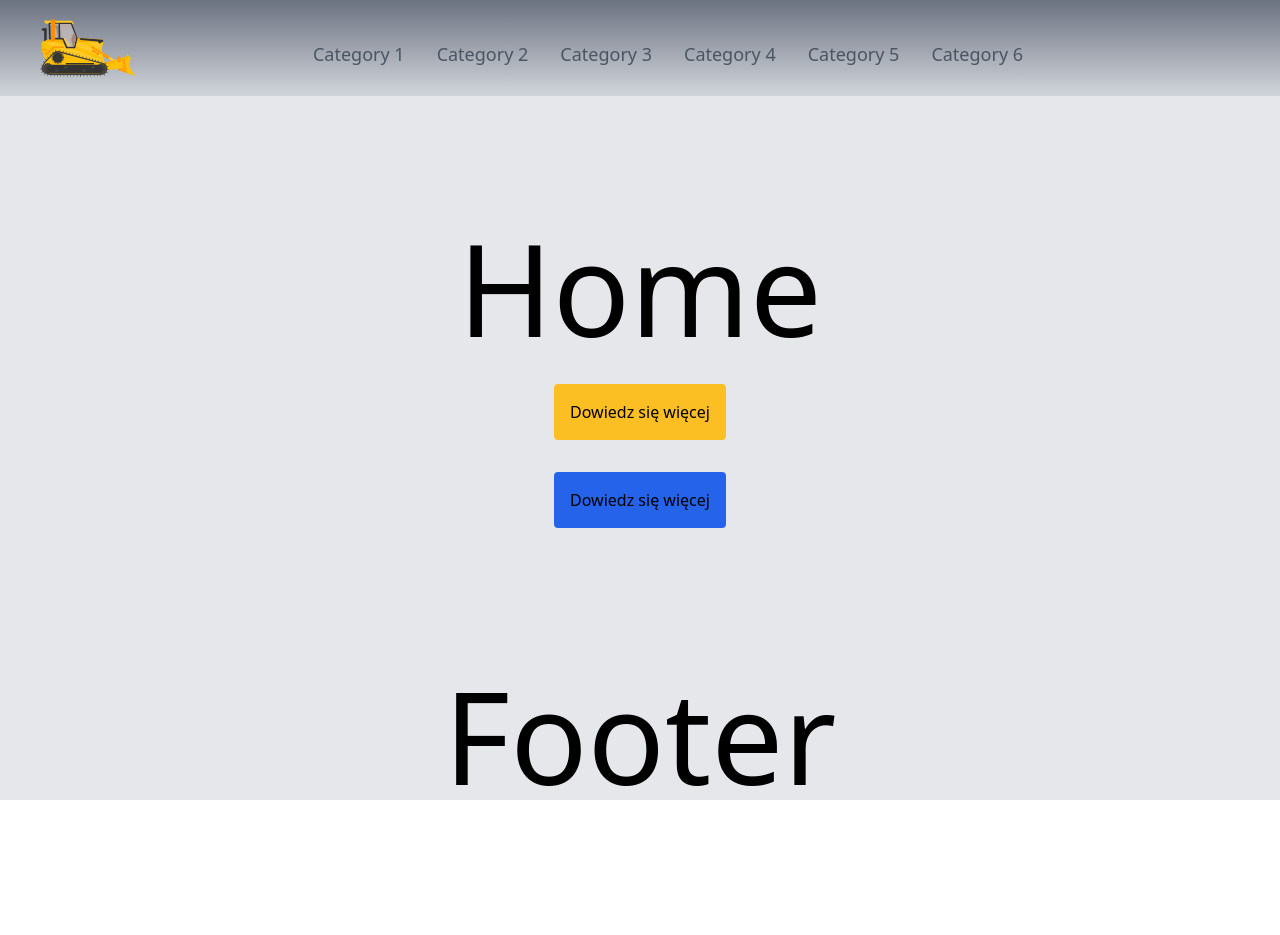
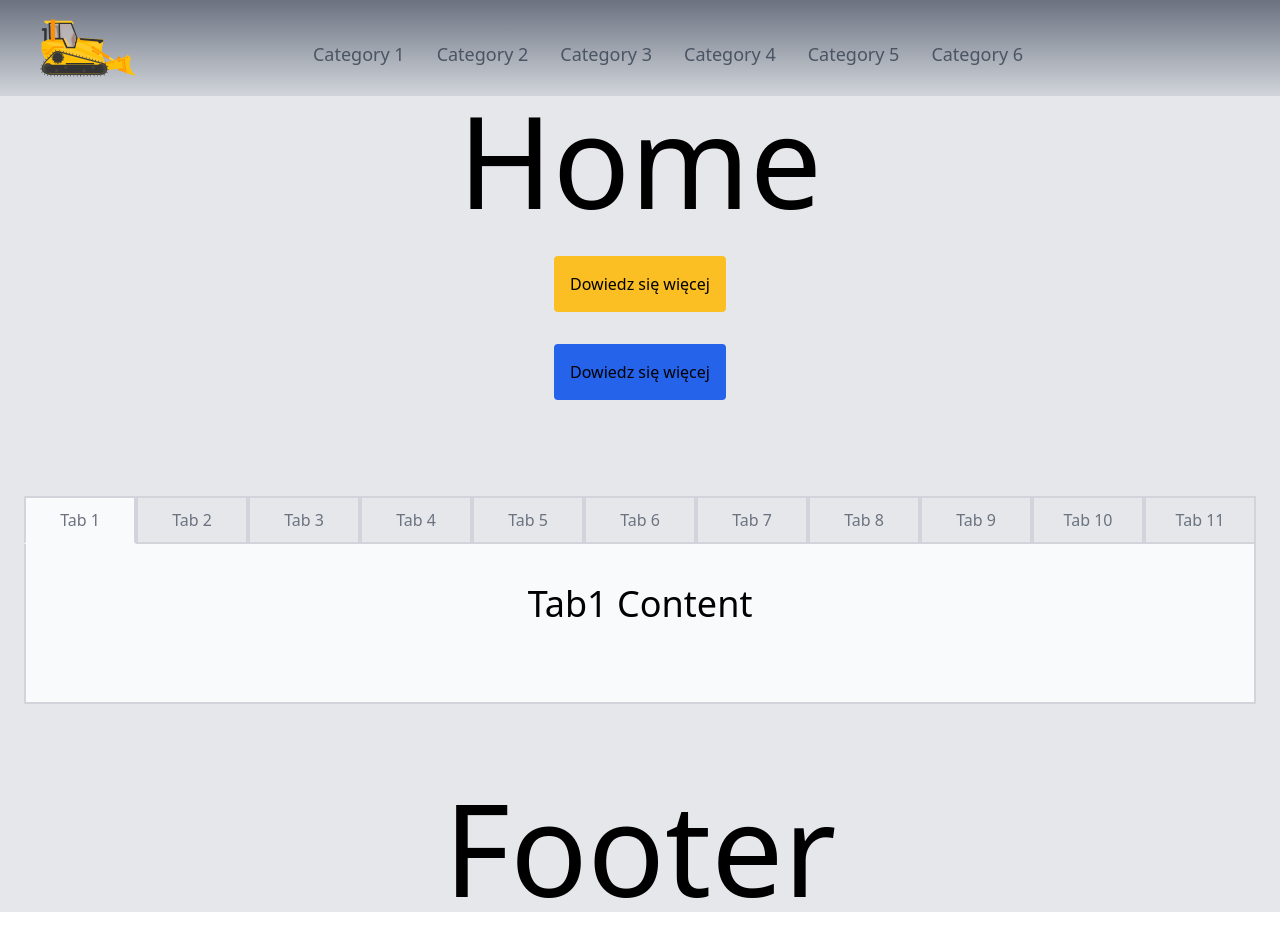
Before and after one commit to Structural-Engineer-DEV/devs-mentoring-project, a React (Create React App) app: page / in a window 1280 px wide. Before the commit the page ends 823 px from the top, so only its background shows below. Built offline with nearby package versions, Linux system fonts and the light colour scheme; some icons are missing.

Commit message:
Tabs as compound component

```diff
--- a/src/components/Tabs/Tabs.jsx
+++ b/src/components/Tabs/Tabs.jsx
@@ -1,27 +1,31 @@
-import React, { useState } from "react";
+import React, { createContext, useState } from "react";
 import TabsList from "./TabsList";
 import TabsContent from "./TabsContent";
+import { tabsData } from "../../data/data";
 
-const Tabs = (props) => {
-  const { tabsData } = props;
+export const TabsContext = createContext();
+
+const Tabs = ({ children }) => {
   const [activeTab, setActiveTab] = useState(0);
 
-  const handleActiveTabChange = (id) => {
+  const onActiveTabChange = (id) => {
     setActiveTab(id);
   };
 
   const activeContent = tabsData.find((tab) => tab.id === activeTab).content;
 
   return (
-    <section className="bg-transparent m-20 flex flex-col h-52 ">
-      <TabsList
-        tabsData={tabsData}
-        onActiveTabChange={handleActiveTabChange}
-        activeTab={activeTab}
-      />
-      <TabsContent activeTabsData={activeContent} />
-    </section>
+    <TabsContext.Provider
+      value={{ tabsData, activeContent, onActiveTabChange, activeTab }}
+    >
+      <section className="bg-transparent m-20 flex flex-col h-52 ">
+        {children}
+      </section>
+    </TabsContext.Provider>
   );
 };
 
 export default Tabs;
+
+Tabs.List = TabsList;
+Tabs.Content = TabsContent;
--- a/src/components/Tabs/TabsContent.jsx
+++ b/src/components/Tabs/TabsContent.jsx
@@ -1,11 +1,12 @@
-import React from "react";
+import React, { useContext } from "react";
+import { TabsContext } from "./Tabs";
 
-const TabsContent = (props) => {
-  const { activeTabsData } = props;
+const TabsContent = ({ children }) => {
+  const { activeContent } = useContext(TabsContext);
 
   return (
     <div className="bg-gray-50 h-full w-full text-4xl flex justify-center border-2 border-gray-300  pt-10">
-      {activeTabsData}
+      {activeContent}
     </div>
   );
 };
--- a/src/components/Tabs/TabsList.jsx
+++ b/src/components/Tabs/TabsList.jsx
@@ -1,15 +1,16 @@
-import React from "react";
+import React, { useContext } from "react";
+import { TabsContext } from "./Tabs";
 
-const TabsList = (props) => {
-  const { tabsData, onActiveTabChange, activeTab } = props;
+const TabsList = ({ children }) => {
+  const { tabsData, onActiveTabChange, activeTab } = useContext(TabsContext);
   return (
     <div className="bg-transparent h-auto flex align-middle justify-between">
       {tabsData.map((tab, i) => (
         <button
           className={`box-border
-         bg-gray-200 h-12 w-28 border-2 z-10  border-gray-300  -mb-0.5 ${
+         bg-gray-200 h-12 w-28 border-2 z-10  border-gray-300  -mb-0.5 text-gray-500 hover:text-black ${
            tab.id === activeTab &&
-           "bg-gray-50 border-b-transparent  cursor-default"
+           "bg-gray-50 border-b-transparent  cursor-default text-black"
          }`}
           key={i}
           onClick={() => onActiveTabChange(tab.id)}
--- a/src/pages/Home.jsx
+++ b/src/pages/Home.jsx
@@ -1,6 +1,7 @@
 import React from "react";
 import ButtonCTA from "../components/UI/Button/ButtonCTA";
 import { Link } from "react-router-dom";
+import Tabs from "../components/Tabs/Tabs";
 
 const Home = () => {
   return (
@@ -12,6 +13,10 @@ const Home = () => {
       <Link to="product-page">
         <ButtonCTA typeBlue={true}>Dowiedz się więcej</ButtonCTA>
       </Link>
+      <Tabs>
+        <Tabs.List></Tabs.List>
+        <Tabs.Content></Tabs.Content>
+      </Tabs>
     </div>
   );
 };
```
